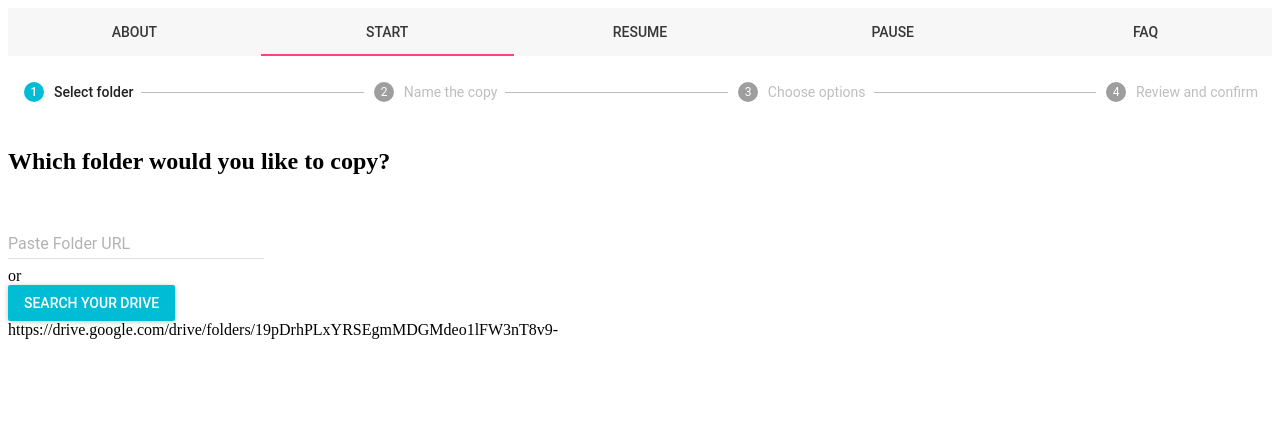
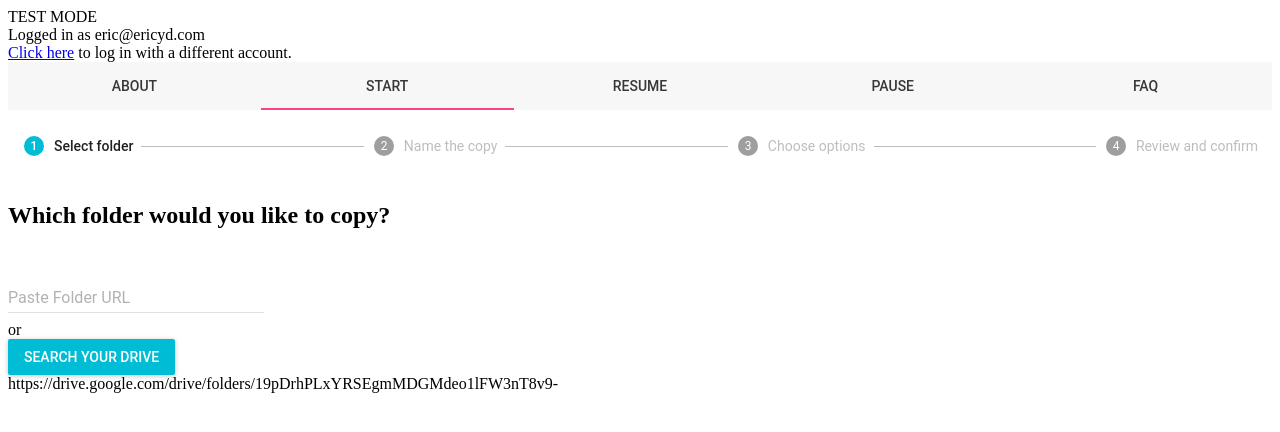
Before and after one commit to ericyd/gdrive-copy, a React app: page / in a window 1280 px wide. Shown: the top 432 px of the page. Built offline with nearby package versions, Linux system fonts and the light colour scheme; the HTML template or start-up script is replaced by a standard one.

Commit message:
add testmode banner and account switcher

```diff
--- a/src/App.js
+++ b/src/App.js
@@ -31,6 +31,10 @@ export default class App extends React.Component {
     const tabLabelStyle = { color: '#383838' };
     return (
       <MuiThemeProvider>
+        {process.env.NODE_ENV !== 'production' && (
+          <div className="test-mode-banner">TEST MODE</div>
+        )}
+        <AccountSwitcher />
         <Tabs
           // this is what keeps everything centered
           // if I want the bar to span and the contents to be contained, I can use the
```
